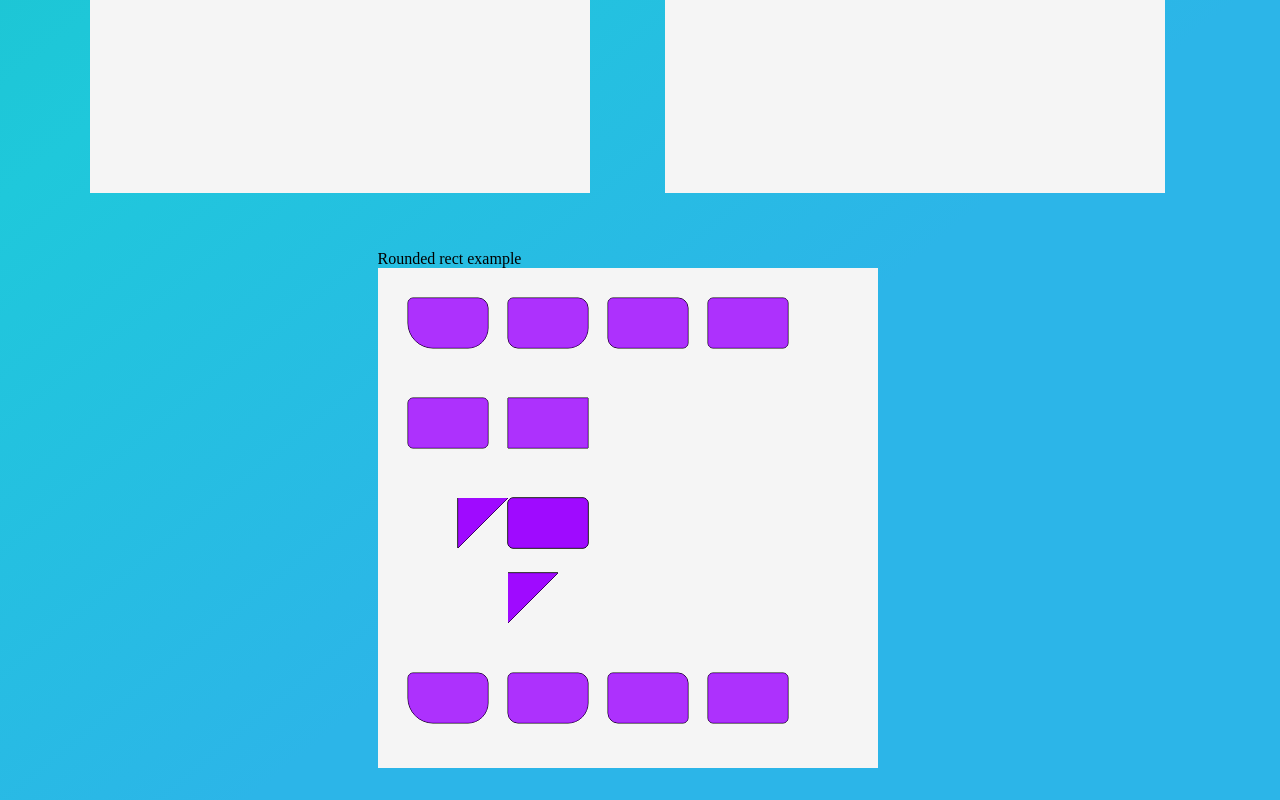
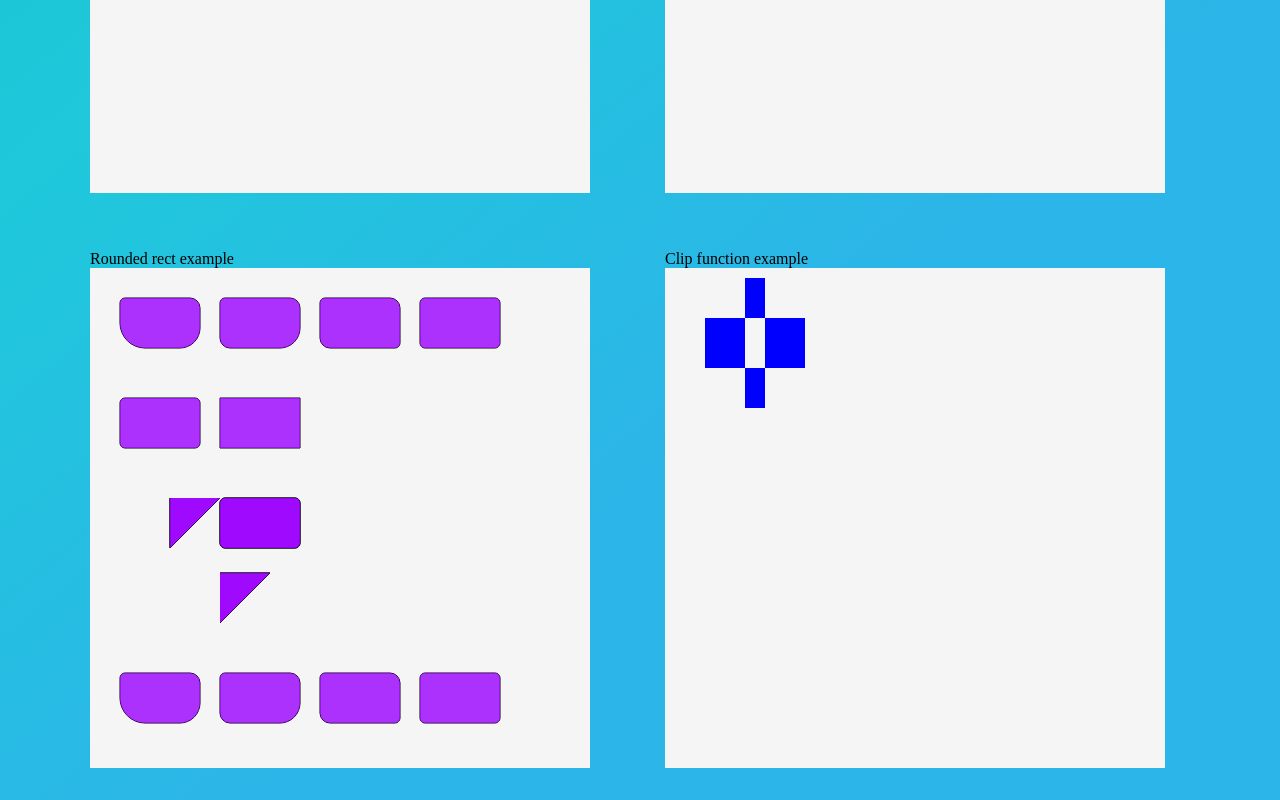
Before and after one commit to nilzona/path2d-polyfill, a website built with Vite: page packages/path2d-polyfill/index.html in a window 1280 px wide. Shown: the part 1500-2300 px from the top of the page. Built offline with nearby package versions, Linux system fonts and the light colour scheme.

Commit message:
PR changes - add tests, add test type

```diff
--- a/packages/path2d-polyfill/index.html
+++ b/packages/path2d-polyfill/index.html
@@ -64,6 +64,10 @@
         <div>Rounded rect example</div>
         <canvas id="rounded-rect-canvas" width="500" height="500"></canvas>
       </div>
+      <div class="square">
+        <div>Clip function example</div>
+        <canvas id="clip-canvas" width="500" height="500"></canvas>
+      </div>
     </div>
     <script type="module" src="/src/index.ts"></script>
     <script type="module" src="/test/arc.js"></script>
@@ -73,5 +77,6 @@
     <script type="module" src="/test/close.js"></script>
     <script type="module" src="/test/point-inside.js"></script>
     <script type="module" src="/test/rounded-rect.js"></script>
+    <script type="module" src="/test/clip.js"></script>
   </body>
 </html>
--- a/packages/path2d-polyfill/src/__test__/test-types.ts
+++ b/packages/path2d-polyfill/src/__test__/test-types.ts
@@ -8,6 +8,7 @@ export class CanvasRenderingContext2DForTest implements ICanvasRenderingContext2
     this.strokeStyle = null;
     this.lineWidth = null;
   }
+  clip(a?: CanvasFillRule | Path2D, b?: CanvasFillRule) {}
   fill(a?: CanvasFillRule | Path2D, b?: CanvasFillRule) {}
   stroke(a?: CanvasFillRule | Path2D) {}
   isPointInPath(a: number | Path2D, b: number, c?: number | CanvasFillRule, d?: number | CanvasFillRule) {
--- /dev/null
+++ b/packages/path2d-polyfill/test/clip.js
@@ -0,0 +1,15 @@
+(function run() {
+  const canvas = document.getElementById("clip-canvas");
+  const ctx = canvas?.getContext("2d");
+  if (ctx) {
+    // Create clipping path
+    const region = new Path2D();
+    region.rect(80, 10, 20, 130);
+    region.rect(40, 50, 100, 50);
+    ctx.clip(region, "evenodd");
+
+    // Draw stuff that gets clipped
+    ctx.fillStyle = "blue";
+    ctx.fillRect(0, 0, canvas.width, canvas.height);
+  }
+})();
```
